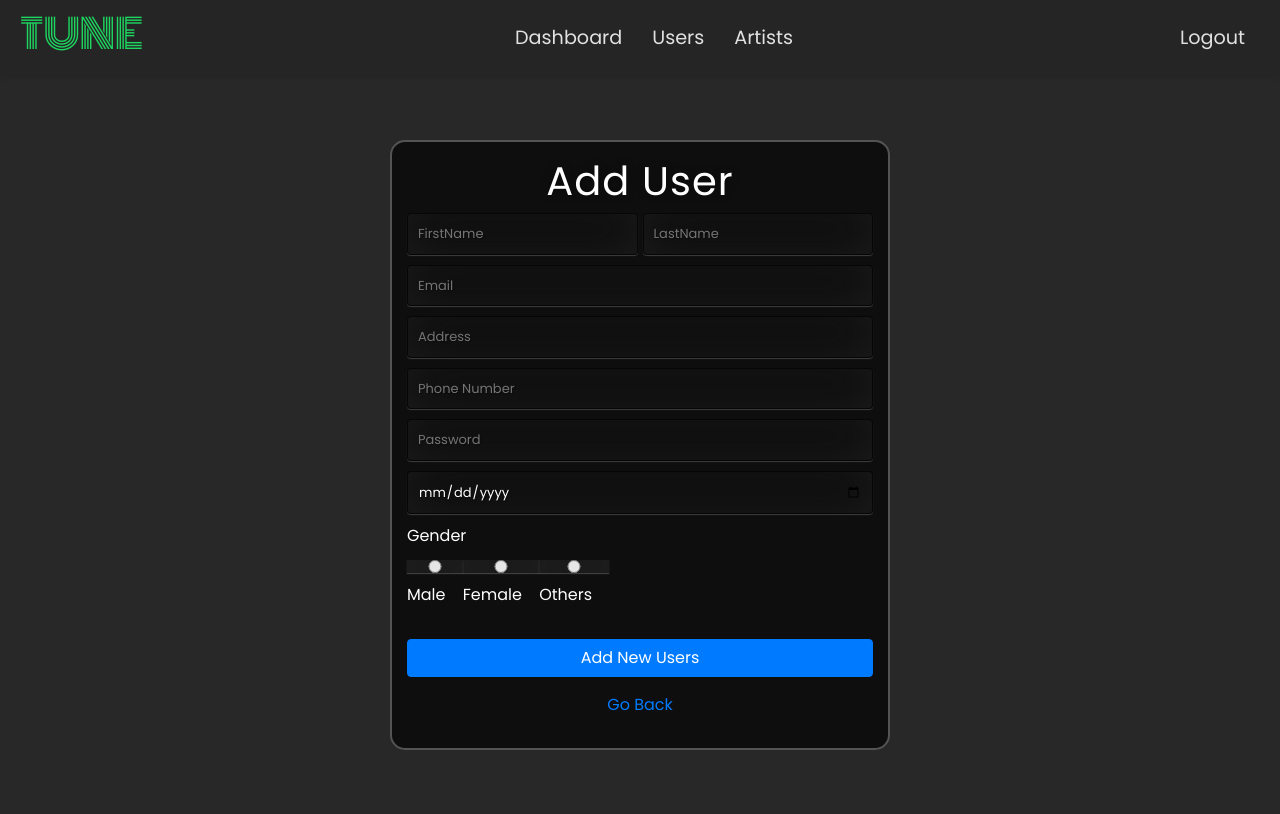
After one commit to JoyeshShrestha/Music-Management-System, a Flask app: page /dashboard/users/adduser in a window 1280 px wide. The commit adds this page. Run offline with Flask 3, Linux system fonts and the light colour scheme; the visitor is signed in with stand-in values (Sample User, id 1); data that the repository does not hold is empty; some libraries are stand-ins or nearby versions.

Commit message:
CRU on user withh pagination

```diff
--- a/main.py
+++ b/main.py
@@ -119,6 +119,48 @@ def check_email_exists(email):
         print(f"An error occurred: {e}")
         return False
 
+def update_data_user(id,first_name,last_name,date_of_birth,gender,email,password,phone,address):
+    try:
+        # Establish database connection
+        connection = get_db_connection()
+        cursor = connection.cursor()
+
+        # Use parameterized queries to prevent SQL injection
+        update_user_query = """
+                                UPDATE user
+                                SET first_name = %s,
+                                    last_name = %s,
+                                    email = %s,
+                                    password = %s,
+                                    phone = %s,
+                                    dob = %s,
+                                    gender = %s,
+                                    address = %s
+                                WHERE id = %s;
+                                """
+
+
+        # Execute the query with parameters
+        cursor.execute(update_user_query, (first_name, last_name, email, password, phone, date_of_birth, gender, address, id))
+
+        # Commit the transaction
+        connection.commit()
+
+        # Close the cursor and connection
+        cursor.close()
+        connection.close()
+
+        # Flash success message and redirect to login
+        flash("User edited successfully!")
+        return redirect(url_for("get_all_users"))
+
+
+    except Exception as e:
+        # Handle exceptions and flash error message
+        flash(f"An error occurred: {e}")
+        return redirect(url_for("get_all_users"))
+
+
 
 def insert_data_user(first_name, last_name, date_of_birth, gender, email, password, phone, address):
     try:
@@ -144,33 +186,33 @@ def insert_data_user(first_name, last_name, date_of_birth, gender, email, passwo
 
         # Flash success message and redirect to login
         flash("User inserted successfully!")
-        return redirect(url_for("login"))
+        return True
 
     except Exception as e:
         # Handle exceptions and flash error message
         flash(f"An error occurred: {e}")
-        return redirect(url_for("register"))
+        return False
 
 
 
-def get_data_users():
+def get_data_users(page,per_page):
     try:
         # Establish database connection
         connection = get_db_connection()
         cursor = connection.cursor(DictCursor)
+        cursors = connection.cursor()
 
-        # Use parameterized queries to prevent SQL injection
-        select_table_query = """
-        SELECT * FROM user ;
-        """
+        offset = (page - 1) * per_page
+        query = "SELECT * FROM user LIMIT %s OFFSET %s"
 
-        # Execute the query with parameters
-        cursor.execute(select_table_query)
+        # Execute query with the limit and offset
+        cursor.execute(query, (per_page, offset))
+        users = cursor.fetchall()
 
-        # Commit the transaction
-        connection.commit()
-        all_users_tuple = cursor.fetchall()
-
+        # Count total users
+        total_query = "SELECT COUNT(*) FROM user"
+        cursors.execute(total_query)
+        total_users =  cursors.fetchone()[0]
 
 
         # Close the cursor and connection
@@ -178,7 +220,8 @@ def get_data_users():
         connection.close()
 
 
-        return all_users_tuple
+        return users, total_users
+
 
     except Exception as e:
         # Handle exceptions and flash error message
@@ -219,6 +262,37 @@ def delete_user_query(user_id):
         flash(f"An error occurred: {e}")
         return redirect(url_for("get_all_users"))
 
+def get_user_data(user_id):
+    try:
+        # Establish database connection
+        connection = get_db_connection()
+        cursor = connection.cursor(DictCursor)
+
+        # Use parameterized queries to prevent SQL injection
+        select_table_query = """
+        SELECT * FROM user WHERE id = %s ;
+        """
+
+        # Execute the query with parameters
+        cursor.execute(select_table_query,user_id)
+
+        # Commit the transaction
+        connection.commit()
+        user_tuple = cursor.fetchone()
+
+
+
+        # Close the cursor and connection
+        cursor.close()
+        connection.close()
+
+
+        return user_tuple
+
+    except Exception as e:
+        # Handle exceptions and flash error message
+        flash(f"An error occurred: {e}")
+        return redirect(url_for("get_all_users"))
 
 @app.route('/',methods=['GET','POST'])
 def register():
@@ -248,9 +322,9 @@ def register():
             address = request.form["Address"]
             password = generate_password_hash(request.form["password"],method='pbkdf2:sha256',salt_length=8)
 
-            insert_data_user(first_name,last_name,date_of_birth,gender,email,password,phone,address)
-
-            return render_template("login.html")
+            is_insert = insert_data_user(first_name,last_name,date_of_birth,gender,email,password,phone,address)
+            if is_insert:
+                return render_template("login.html")
     return render_template("register.html")
 
 
@@ -292,16 +366,6 @@ def dashboard():
 
 
 
-@app.route('/dashboard/users')
-@login_required
-def get_all_users():
-
-    users = get_data_users()
-    if current_user.is_authenticated:
-        return render_template("user.html", all_users=users,logged_in = current_user.is_authenticated,login_id = current_user.id)
-
-    return render_template("login.html", all_users=users,logged_in = current_user.is_authenticated)
-
 
 @app.route('/dashboard/users/delete/<int:user_id>')
 @login_required
@@ -309,5 +373,84 @@ def delete_user(user_id):
     delete_user_query(user_id)
     return redirect(url_for('get_all_users'))
 
+
+
+@app.route('/dashboard/users')
+@login_required
+def get_all_users():
+
+    if current_user.is_authenticated:
+        page = request.args.get('page', 1, type=int)
+        per_page = 4
+        users, total_users = get_data_users(page,per_page)
+        total_pages = (total_users + per_page - 1) // per_page
+        print(current_user.id)
+        return render_template("user.html", all_users=users,logged_in = current_user.is_authenticated,login_id = current_user.id,current_page=page,
+        total_pages=total_pages)
+
+    return render_template("login.html", all_users=users,logged_in = current_user.is_authenticated)
+
+
+@app.route('/dashboard/users/adduser',methods=['GET','POST'])
+@login_required
+def add_user():
+
+    if request.method == "POST":
+
+        # try:
+            email=request.form.get('email')
+
+            user = check_email_exists(email)
+
+            if user:
+                flash("You've already signed up with that email, log in instead!")
+
+                return redirect(url_for("add_user"))
+
+
+
+            first_name = request.form["FirstName"]
+            last_name = request.form["LastName"]
+            date_of_birth = request.form["date_of_birth"]
+            gender = request.form["gender"]
+            phone = request.form["Phone"]
+            if not phone.isdigit() or len(phone) != 10:
+                flash(f"An error occurred: {e}")
+                return redirect(url_for("register"))
+            address = request.form["Address"]
+            password = generate_password_hash(request.form["password"],method='pbkdf2:sha256',salt_length=8)
+
+            insert_data_user(first_name,last_name,date_of_birth,gender,email,password,phone,address)
+
+            return redirect(url_for("get_all_users"))
+
+    return render_template("adduser.html")
+
+
+@app.route('/dashboard/users/edituser/<int:user_id>',methods=['GET','POST'])
+@login_required
+def edit_user(user_id):
+
+    user = get_user_data(user_id)
+
+    if request.method == "POST":
+
+        first_name = request.form["FirstName"]
+        last_name = request.form["LastName"]
+        date_of_birth = user['dob']
+        gender = request.form["gender"]
+        phone = request.form["Phone"]
+        address = request.form["Address"]
+
+        update_data_user(user_id,first_name,last_name,date_of_birth,gender,user['email'],user['password'],phone,address)
+
+        return redirect(url_for("get_all_users"))
+
+    print(user)
+
+    print(user['email'])
+    return render_template("edituser.html", user=user)
+
+
 if __name__=="__main__":
     app.run(debug=True)
--- a/static/css/styles.css
+++ b/static/css/styles.css
@@ -1,14 +1,14 @@
+/*
+* { -webkit-box-sizing:border-box; -moz-box-sizing:border-box; -ms-box-sizing:border-box; -o-box-sizing:border-box; box-sizing:border-box; } */
 
-* { -webkit-box-sizing:border-box; -moz-box-sizing:border-box; -ms-box-sizing:border-box; -o-box-sizing:border-box; box-sizing:border-box; }
-
-html { width: 100%; height:100%; }
+html { width: 100%; height:auto; overflow: auto;}
 
 body {
 	width: 100%;
-	height:100%;
+	height:auto;
 	font-family: 'Poppins', sans-serif;
 	background: #282828;
-
+	overflow: auto;
 	}
 
 main{
@@ -105,6 +105,13 @@ input:focus { box-shadow: inset 0 -5px 45px rgba(100,100,100,0.4), 0 1px 1px rgb
     transition: width 2s ease; /* Smooth animation effect */
 
 
+}
+
+.add_user_body{
+  display: flex;
+		align-items: center; /* Vertically center */
+		justify-content: center; /* Horizontally center */
+		margin: 0; /* Remove default margin */
 }
 
 .login-body
@@ -266,6 +273,10 @@ color:  #f5f5f5;
   }
 
   @media (max-width: 768px) {
+	html, body{
+		overflow: auto; /* Ensure scrolling is enabled */
+		height: auto; /* Avoid restricting height */
+	}
     .user-preview {
       flex: 1 1 calc(100% - 32px); /* On smaller screens, cards take the full width */
       max-width: 100%; /* Ensures they fit the container */
@@ -284,6 +295,10 @@ color:  #f5f5f5;
   }
 
   @media (max-width: 480px) {
+	html, body{
+		overflow: auto; /* Ensure scrolling is enabled */
+		height: auto; /* Avoid restricting height */
+	}
     .user-preview {
       padding: 12px; /* Reduce padding on smaller devices */
     }
--- /dev/null
+++ b/templates/adduser.html
@@ -0,0 +1,92 @@
+{% extends "base.html" %} {% block content %}
+<div class="add_user_body" >
+    <script>
+        document.querySelector('.login-body').style.backgroundColor = '';
+
+    </script>
+    <div class="register-box">
+    {% with messages= get_flashed_messages()%} {%if messages%}
+    <p>{{messages[-1]}}</p>
+    {%endif%} {%endwith%}
+    <h1>Add User</h1>
+    <form action="{{ url_for('add_user') }}" method="post">
+      <div style="display: flex; gap: 5px">
+        <input
+          type="text"
+          name="FirstName"
+          placeholder="FirstName"
+          required="required"
+        />
+        <input
+          type="text"
+          name="LastName"
+          placeholder="LastName"
+          required="required"
+        />
+      </div>
+      <input
+        type="email"
+        name="email"
+        placeholder="Email"
+        required="required"
+      />
+      <input
+        type="text"
+        name="Address"
+        placeholder="Address"
+        required="required"
+      />
+      <input
+        type="tel"
+        name="Phone"
+        placeholder="Phone Number"
+        required
+        pattern="\d{10}"
+        title="Phone number must be exactly 10 digits"
+      />
+
+      <input
+        type="password"
+        name="password"
+        placeholder="Password"
+        required="required"
+      />
+      <input type="date" name="date_of_birth" />
+      <label class="text-white">Gender</label>
+      <span style="display: flex" class="text-white">
+        <span>
+          <input type="radio" id="male" name="gender" value="m" />
+          <label for="male">Male</label>
+        </span>
+        <span>
+          <input type="radio" id="female" name="gender" value="f" />
+          <label for="female">Female</label>
+        </span>
+        <span>
+          <input type="radio" id="others" name="gender" value="o" />
+          <label for="others">Others</label>
+        </span>
+      </span>
+      <br />
+      <button type="submit" class="btn btn-primary btn-block btn-large">
+        Add New Users
+      </button>
+      <p class="my-3">
+        <a href="{{url_for('get_all_users')}}">Go Back</a>
+      </p>
+    </form>
+  </div>
+</div>
+
+{%endblock%}
+<script>
+  document.querySelector("form").addEventListener("submit", function (event) {
+    const phoneInput = document.querySelector('input[name="Phone"]');
+    const phoneValue = phoneInput.value;
+
+    if (!/^\d{10}$/.test(phoneValue)) {
+      alert("Phone number must be exactly 10 digits.");
+      event.preventDefault();
+    }
+  });
+</script>
```
Also changed, not shown: templates/edituser.html (added, +92 -0 lines), templates/user.html (+34 -1 lines).
